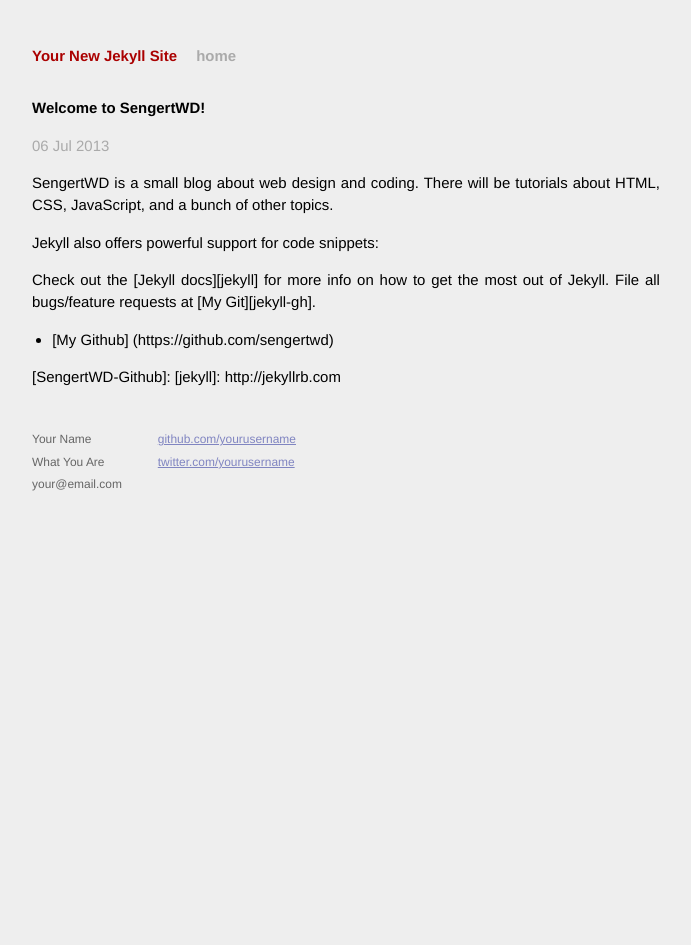
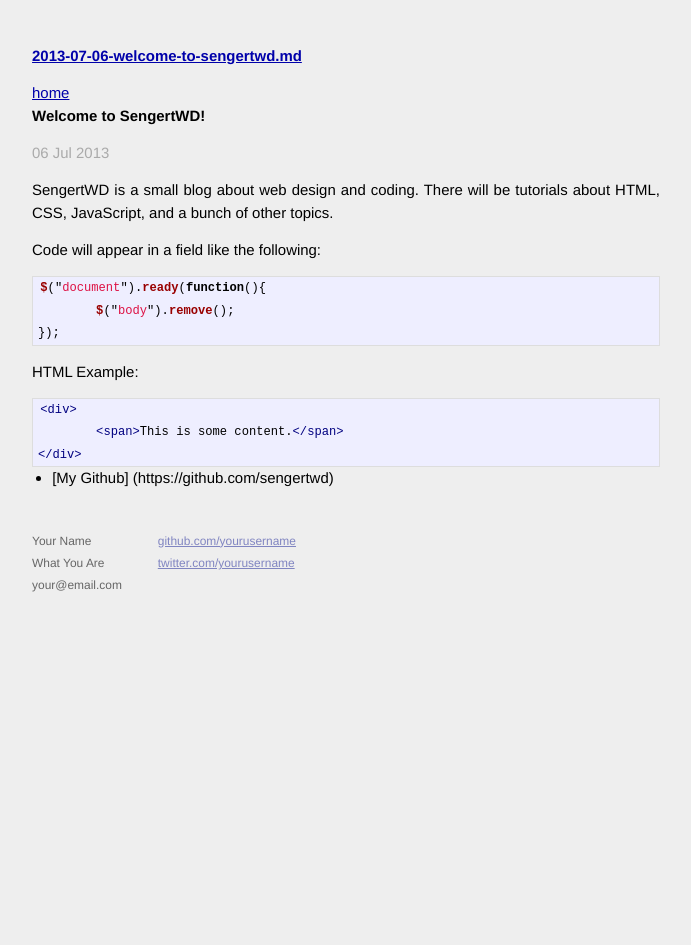
Before and after one commit to sengertwd/jekyll-test, a Jekyll site: the page built from _posts/2013-07-06-welcome-to-sengertwd.md, in a window 1280 px wide. Shown: the whole page, without its empty margins (294-985 px from the left). Built offline with Jekyll 4.4.1, drawn with Linux system fonts in a browser that asks for light colours.

Commit message:
Continued work on making the site work better

```diff
--- a/_layouts/default.html
+++ b/_layouts/default.html
@@ -14,10 +18,10 @@
 
         <div class="container">
           <div class="site">
-            <div class="header">
-              <h1 class="title"><a href="/">{{ site.name }}</a></h1>
+            <header>
+              <h1 class="title"><a href="/">{{ page.name }}</a></h1>
               <a class="extra" href="/">home</a>
-            </div>
+            </header>
 
                 {{ content }}
 
--- a/_posts/2013-07-06-welcome-to-sengertwd.md
+++ b/_posts/2013-07-06-welcome-to-sengertwd.md
@@ -7,11 +7,22 @@
 
 SengertWD is a small blog about web design and coding. There will be tutorials about HTML, CSS, JavaScript, and a bunch of other topics.
 
-Jekyll also offers powerful support for code snippets:
+Code will appear in a field like the following:
 
-Check out the [Jekyll docs][jekyll] for more info on how to get the most out of Jekyll. File all bugs/feature requests at [My Git][jekyll-gh].
+{% highlight javascript %}
+$("document").ready(function(){
+	$("body").remove();
+});
+{% endhighlight %}
+
+HTML Example:
+
+{% highlight html %}
+<div>
+	<span>This is some content.</span>
+</div>
+{% endhighlight %}
 
 * [My Github] (https://github.com/sengertwd)
 
-[SengertWD-Github]:
 [jekyll]:    http://jekyllrb.com
--- a/index.html
+++ b/index.html
@@ -1,6 +1,6 @@
 ---
 layout: default
-title: Your New Jekyll Site
+title: SengertWD
 ---
 
 <div id="home">
```
Also changed, not shown: other parts of _layouts/default.html (+4 -0 lines).
